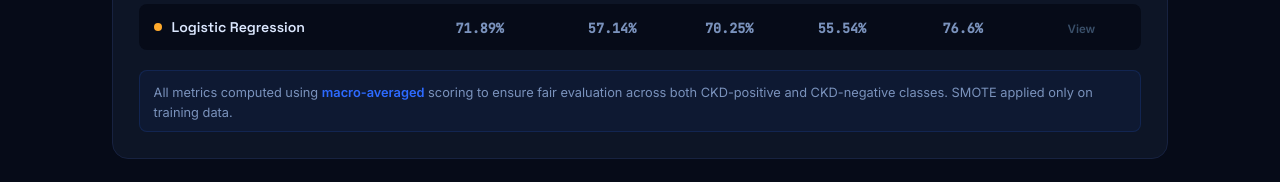
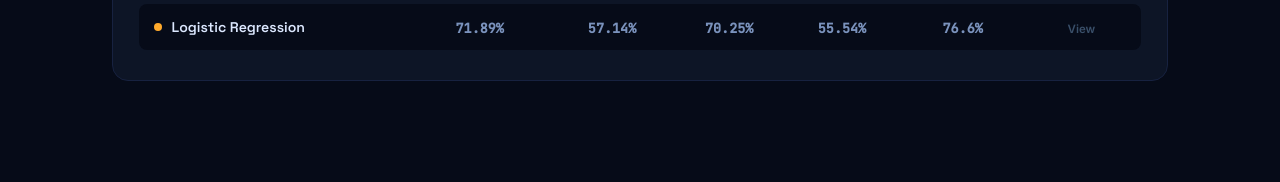
Before and after one commit to sharanugd2305/ckd-detection, a React (Create React App) app in the folder frontend/: page /models in a window 1280 px wide. Shown: the part 1706-1888 px from the top of the page. Built offline with nearby package versions, Linux system fonts and the light colour scheme; no server answers.

Commit message:
Remove explanatory section from Models.js

```diff
--- a/frontend/src/pages/Models.js
+++ b/frontend/src/pages/Models.js
@@ -534,11 +534,7 @@ export default function Models(){
             </tbody>
           </table>
         </div>
-        <div style={{marginTop:'1rem',padding:'10px 14px',borderRadius:8,background:'rgba(45,106,255,.06)',border:'1px solid rgba(45,106,255,.15)'}}>
-          <span style={{color:'#7A92BC',fontSize:'.8rem'}}>
-            All metrics computed using <span style={{color:'#2D6AFF',fontWeight:600}}>macro-averaged</span> scoring to ensure fair evaluation across both CKD-positive and CKD-negative classes. SMOTE applied only on training data.
-          </span>
-        </div>
+
       </div>
     </div>
   );
```
